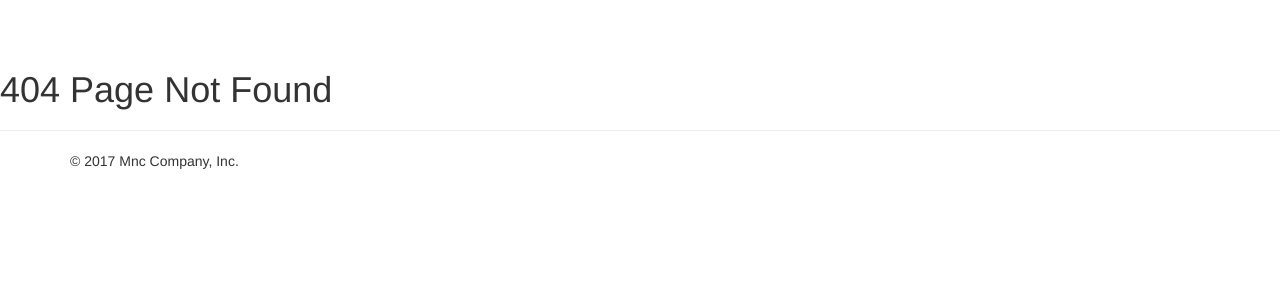
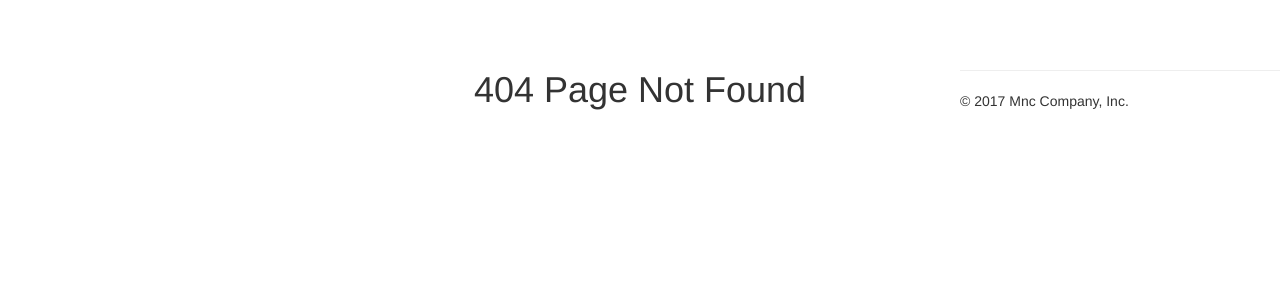
Before and after one commit to rendezvous3/Ideas-Landing, a Django app: template templates/404.html in a window 1280 px wide. Shown: the top 300 px of the page. Run offline with Django 3.2, Linux system fonts and the light colour scheme; the template is opened without the code that fills it, so the values that code supplies are empty; some libraries are stand-ins or nearby versions.

Commit message:
Styling error pages

```diff
--- a/templates/400.html
+++ b/templates/400.html
@@ -1,5 +1,7 @@
 {% extends 'base.html' %}
 
 {% block content %}
+<div class="col-sm-6 col-sm-offset-3 text-center">
 <h1>400 Error</h1>
+</div>
 {% endblock content %}
--- a/templates/404.html
+++ b/templates/404.html
@@ -1,5 +1,7 @@
 {% extends 'base.html' %}
 
 {% block content %}
-<h1>404 Page Not Found</h1>
+<div class="col-sm-6 col-sm-offset-3 text-center">
+	<h1>404 Page Not Found</h1>
+</div>
 {% endblock content %}
--- a/templates/500.html
+++ b/templates/500.html
@@ -1,5 +1,7 @@
 {% extends 'base.html' %}
 
 {% block content %}
+<div class="col-sm-6 col-sm-offset-3 text-center">
 <h1>500 Error</h1>
+</div>
 {% endblock content %}
```
